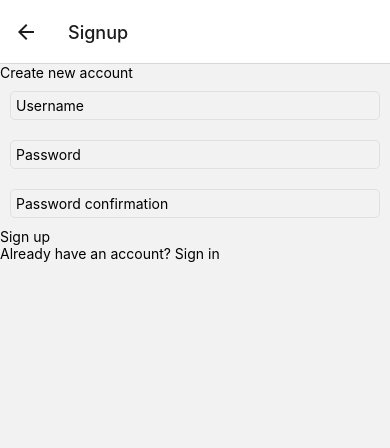
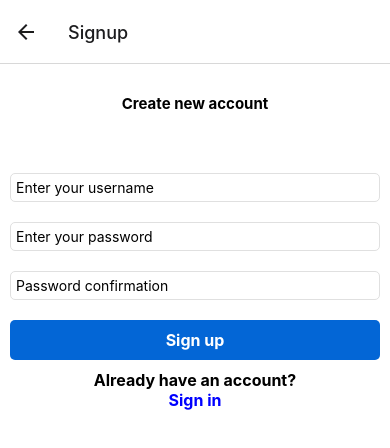
Before and after one commit to Ademola101/Asset-app, a React Native app: screen /Signup in a window 390 px wide. Shown: the top 448 px of the page. Built offline with nearby package versions, Linux system fonts and the light colour scheme; no server answers.

Commit message:
style sign up form

```diff
--- a/src/Components/SignUpForm.jsx
+++ b/src/Components/SignUpForm.jsx
@@ -1,19 +1,43 @@
-import { View, Text, Pressable } from 'react-native';
+import { View, Text, Pressable, StyleSheet } from 'react-native';
 import React from 'react';
 import FormikTextInput from './FormikTextInput';
 const SignUpForm = ({ handleSubmit }) => {
   return (
     <View>
-      <Text>Create new account</Text>
-      <FormikTextInput name='username' placeholder='Username' />
-      <FormikTextInput name='password' placeholder='Password' secureTextEntry={true} />
+      <Text style = {styles.createNewText}>Create new account</Text>
+      <FormikTextInput name='username' placeholder='Enter your username' />
+      <FormikTextInput name='password' placeholder='Enter your password' secureTextEntry={true} />
       <FormikTextInput name='passwordConfirmation' placeholder='Password confirmation' secureTextEntry={true} />
 
       <Pressable onPress={handleSubmit}>
-        <Text>Sign up</Text>
+        <Text style = {styles.signUpButton}>Sign up</Text>
       </Pressable>
     </View>
   );
 };
 
+const styles = StyleSheet.create({
+
+  createNewText: {
+    fontSize: 15,
+    justifyContent: 'center',
+    alignItems: 'center',
+    fontWeight: 'bold',
+    textAlign: 'center',
+    marginTop: 30,
+    marginBottom: 50,
+  },
+
+  signUpButton: {
+    backgroundColor: '#0366d6',
+    borderRadius: 5,
+    color: 'white',
+    fontSize: 16,
+    fontWeight: 'bold',
+    margin: 10,
+    padding: 10,
+    textAlign: 'center',
+  },
+});
+
 export default SignUpForm;
--- a/src/Navigation/AuthStack.js
+++ b/src/Navigation/AuthStack.js
@@ -9,7 +9,17 @@ export default function AuthStackNavigator() {
 
   return (
     <AuthStack.Navigator>
-      <AuthStack.Screen name='Login'  component={LoginScreen}/>
+      <AuthStack.Screen name='Login'  component={LoginScreen}
+        options = {{
+          headerStyle: {
+            alignItems: 'center',
+            textAlign: 'center'
+          },
+          headerTitleAlign: 'center'
+        }}
+
+
+      />
       <AuthStack.Screen name='Signup' component={SignUpScreen}/>
     </AuthStack.Navigator>
   );
--- a/src/screens/LoginScreen.jsx
+++ b/src/screens/LoginScreen.jsx
@@ -88,4 +88,5 @@ const styles = StyleSheet.create({
     paddingTop: 100,
   },
 
+
 });
--- a/src/screens/SignUpScreen.jsx
+++ b/src/screens/SignUpScreen.jsx
@@ -1,4 +1,4 @@
-import { View, Pressable,Text } from 'react-native';
+import { View, Pressable,Text, StyleSheet } from 'react-native';
 import React from 'react';
 import { Formik } from 'formik';
 import * as yup from 'yup';
@@ -40,7 +40,7 @@ export default function SignUpScreen({ navigation }) {
     }
   };
   return (
-    <View>
+    <View style = {styles.formScreenContainer}>
       <Formik
         initialValues = {initialValues}
         onSubmit = {values => handleSignUp({ username: values.username, password: values.password })}
@@ -52,9 +52,35 @@ export default function SignUpScreen({ navigation }) {
         {({ handleSubmit }) => <SignUpForm handleSubmit={handleSubmit}/>}
 
       </Formik>
+      <Text style = {styles.accountText}> Already have an account? </Text>
       <Pressable onPress={() => navigation.navigate('Login')}>
-        <Text>Already have an account? Sign in</Text>
+        <Text style = {styles.signInText}>Sign in</Text>
       </Pressable>
     </View>
   );
 }
+
+const styles = StyleSheet.create({
+
+  formScreenContainer: {
+    flex: 1,
+    backgroundColor: 'white',
+  },
+
+  accountText: {
+    fontSize: 16,
+    justifyContent: 'center',
+    alignItems: 'center',
+    fontWeight: 'bold',
+    textAlign: 'center',
+  },
+
+  signInText: {
+    fontSize: 16,
+    justifyContent: 'center',
+    alignItems: 'center',
+    fontWeight: 'bold',
+    color: 'blue',
+    textAlign: 'center',
+  },
+});
```
